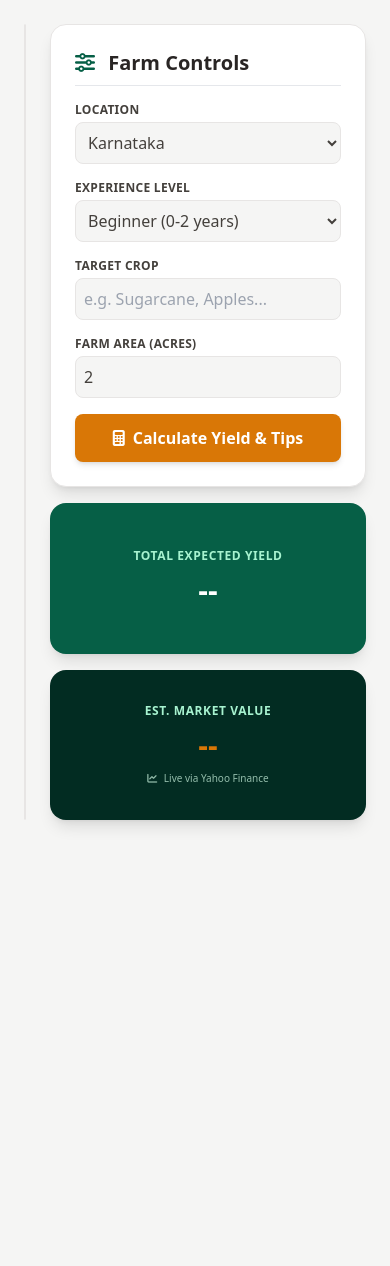
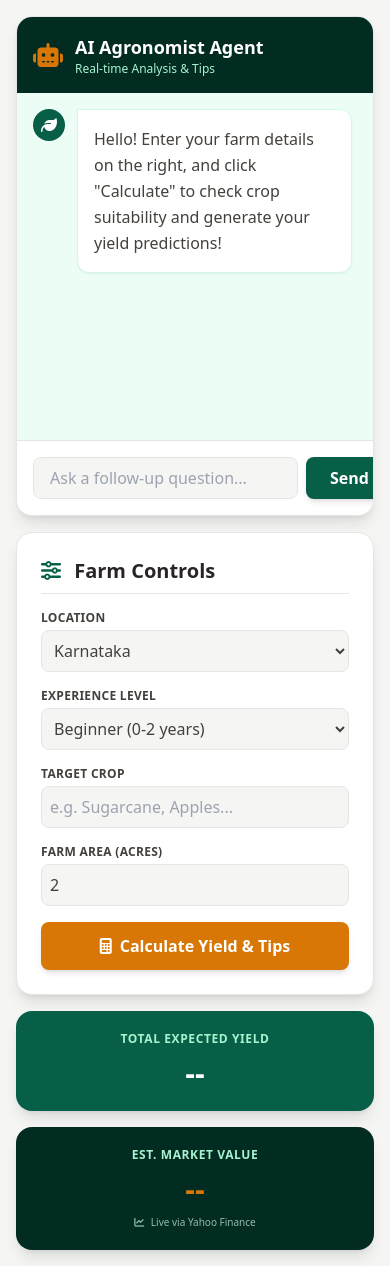
Before and after one commit to Sania-S27/AI-Agranomist-Guide, a Flask app: page / in a window 390 px wide. Before the commit the page ends 827 px from the top, so only its background shows below. Run offline with Flask 3, Linux system fonts and the light colour scheme; some libraries are stand-ins or nearby versions.

Commit message:
Fixed mobile UI and added button loading states

```diff
--- a/templates/index.html
+++ b/templates/index.html
@@ -10,9 +10,9 @@
         tailwind.config = { theme: { extend: { colors: { emerald: { 50: '#ecfdf5', 800: '#065f46', 900: '#022c22' }, earth: { 100: '#f5f5f4', 200: '#e7e5e4', 800: '#44403c', 900: '#292524' }, accent: '#d97706' } } } }
     </script>
 </head>
-<body class="bg-earth-100 h-screen flex p-6 gap-6 font-sans text-earth-800">
+<body class="bg-earth-100 min-h-screen flex flex-col md:flex-row p-4 md:p-6 gap-4 md:gap-6 font-sans text-earth-800">
 
-    <div class="flex-1 bg-white rounded-2xl shadow-lg border border-earth-200 flex flex-col overflow-hidden">
+    <div class="flex-1 bg-white rounded-2xl shadow-lg border border-earth-200 flex flex-col overflow-hidden min-h-[500px]">
         <div class="bg-emerald-900 p-4 text-white flex items-center gap-3">
             <i class="fa-solid fa-robot text-2xl text-accent"></i>
             <div>
@@ -21,7 +21,7 @@
             </div>
         </div>
 
-        <div id="chat-box" class="flex-1 p-6 overflow-y-auto space-y-4 bg-emerald-50">
+        <div id="chat-box" class="flex-1 p-4 md:p-6 overflow-y-auto space-y-4 bg-emerald-50">
             <div class="flex gap-3">
                 <div class="bg-emerald-800 text-white rounded-full h-8 w-8 flex items-center justify-center flex-shrink-0"><i class="fa-solid fa-leaf"></i></div>
                 <div class="bg-white p-4 rounded-xl rounded-tl-none shadow-sm border border-emerald-100 max-w-[85%] text-base leading-relaxed">
@@ -32,11 +32,11 @@
 
         <div class="p-4 bg-white border-t border-earth-200 flex gap-2">
             <input type="text" id="user-input" placeholder="Ask a follow-up question..." class="flex-1 bg-earth-100 border border-earth-200 rounded-lg px-4 py-2 focus:outline-none focus:ring-2 focus:ring-emerald-800 text-base" onkeypress="handleKeyPress(event)">
-            <button onclick="sendMessage()" class="bg-emerald-800 hover:bg-emerald-900 text-white px-6 py-2 rounded-lg transition font-semibold shadow-md">Send</button>
+            <button id="send-btn" onclick="sendMessage()" class="bg-emerald-800 hover:bg-emerald-900 text-white px-6 py-2 rounded-lg transition font-semibold shadow-md disabled:opacity-50 disabled:cursor-not-allowed">Send</button>
         </div>
     </div>
 
-    <div class="w-[400px] flex flex-col gap-4">
+    <div class="w-full md:w-[400px] flex flex-col gap-4">
 
         <div class="bg-white rounded-2xl shadow-lg border border-earth-200 p-6">
             <h2 class="text-xl font-bold text-earth-900 border-b pb-2 mb-4"><i class="fa-solid fa-sliders text-emerald-800 mr-2"></i> Farm Controls</h2>
@@ -44,7 +44,7 @@
             <div class="space-y-4">
                 <div class="flex flex-col">
                     <label class="text-xs font-semibold text-earth-800 mb-1 uppercase tracking-wide">Location</label>
-                    <select id="drop-state" class="bg-earth-100 border border-earth-200 text-base rounded-lg p-2 focus:ring-2 focus:ring-emerald-800 outline-none">
+     <select id="drop-state" class="bg-earth-100 border border-earth-200 text-base rounded-lg p-2 focus:ring-2 focus:ring-emerald-800 outline-none">
                         <option value="Andhra Pradesh">Andhra Pradesh</option>
                         <option value="Arunachal Pradesh">Arunachal Pradesh</option>
                         <option value="Assam">Assam</option>
@@ -74,6 +74,8 @@
                         <option value="Uttarakhand">Uttarakhand</option>
                         <option value="West Bengal">West Bengal</option>
                     </select>
+
+
                 </div>
 
                 <div class="flex flex-col">
@@ -92,17 +94,16 @@
 
                 <div class="flex flex-col">
                     <label class="text-xs font-semibold text-earth-800 mb-1 uppercase tracking-wide">Farm Area (Acres)</label>
-                    <input type="number" id="drop-area" placeholder="e.g. 2" value="2" class="bg-earth-100 border border-earth-200 text-base rounded-lg p-2 focus:ring-2 focus:ring-emerald-800 outline-none">
+                    <input type="number" id="drop-area" placeholder="e.g. 2" value="2" min="0.1" step="0.1" class="bg-earth-100 border border-earth-200 text-base rounded-lg p-2 focus:ring-2 focus:ring-emerald-800 outline-none">
                 </div>
 
-                <button onclick="syncProfile()" class="w-full bg-accent hover:bg-yellow-600 text-white mt-4 px-4 py-3 rounded-lg transition font-bold shadow-md flex justify-center items-center gap-2">
-                    <i class="fa-solid fa-calculator"></i> Calculate Yield & Tips
+                <button id="calc-btn" onclick="syncProfile()" class="w-full bg-accent hover:bg-yellow-600 text-white mt-4 px-4 py-3 rounded-lg transition font-bold shadow-md flex justify-center items-center gap-2 disabled:opacity-50 disabled:cursor-not-allowed">
+                    <i class="fa-solid fa-calculator"></i> <span id="calc-text">Calculate Yield & Tips</span>
                 </button>
             </div>
         </div>
 
-        <div class="flex flex-col gap-4 flex-1">
-
+        <div class="flex flex-col md:flex-row gap-4 flex-1">
             <div class="bg-emerald-800 rounded-2xl shadow-lg p-5 text-white flex flex-col justify-center items-center text-center flex-1">
                 <h2 class="text-xs text-emerald-200 font-bold mb-1 uppercase tracking-wider">Total Expected Yield</h2>
                 <h3 id="ui-yield" class="text-3xl font-black mt-1">--</h3>
@@ -113,11 +114,21 @@
                 <h3 id="ui-profit" class="text-3xl font-black text-accent mt-1">--</h3>
                 <p class="text-[10px] text-emerald-100 mt-2 opacity-70"><i class="fa-solid fa-chart-line mr-1"></i> Live via Yahoo Finance</p>
             </div>
-
         </div>
     </div>
 
     <script>
+        // FIX 2: Helper to toggle buttons
+        function toggleLoading(isLoading) {
+            const calcBtn = document.getElementById('calc-btn');
+            const sendBtn = document.getElementById('send-btn');
+            const calcText = document.getElementById('calc-text');
+
+            calcBtn.disabled = isLoading;
+            sendBtn.disabled = isLoading;
+            calcText.innerText = isLoading ? "Calculating..." : "Calculate Yield & Tips";
+        }
+
         function getProfileData() {
             return {
                 state: document.getElementById('drop-state').value,
@@ -129,11 +140,12 @@
 
         async function syncProfile() {
             const stateData = getProfileData();
-            if(!stateData.crop || !stateData.area) {
-                alert("Please enter a Target Crop and Farm Area!");
+            if(!stateData.crop || !stateData.area || stateData.area <= 0) {
+                alert("Please enter a valid Target Crop and Farm Area greater than 0!");
                 return;
             }
 
+            toggleLoading(true);
             const typingId = addMessageToChat(`Analyzing suitability for ${stateData.area} acres of ${stateData.crop} in ${stateData.state}...`, 'bot', true);
 
             try {
@@ -154,6 +166,8 @@
                 console.error("Sync error:", error);
                 document.getElementById(typingId).remove();
                 addMessageToChat("Error connecting to server.", 'bot');
+            } finally {
+                toggleLoading(false);
             }
         }
 
@@ -165,6 +179,7 @@
             addMessageToChat(message, 'user');
             input.value = '';
 
+            toggleLoading(true);
             const typingId = addMessageToChat("Consulting agronomy data...", 'bot', true);
             const stateData = getProfileData();
 
@@ -195,6 +210,8 @@
                 console.error("Error:", error);
                 document.getElementById(typingId).remove();
                 addMessageToChat("Error connecting to AI.", 'bot');
+            } finally {
+                toggleLoading(false);
             }
         }
 
```
